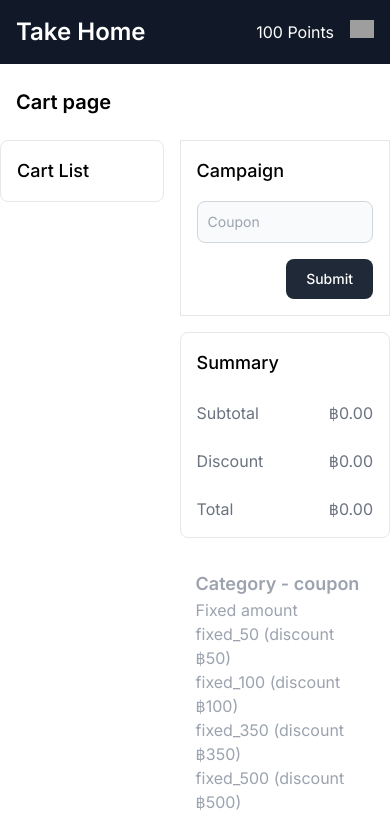
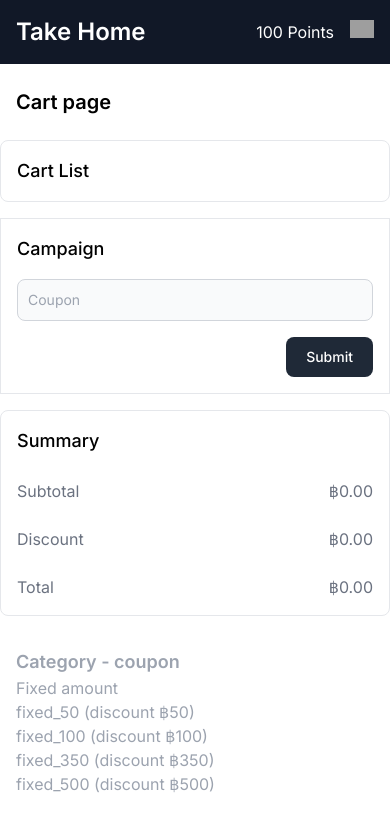
Before and after one commit to klgrand/take_home, a Next.js app: page /cart in a window 390 px wide. Shown: the top 816 px of the page. Built offline with nearby package versions, Linux system fonts and the light colour scheme; grey boxes are pictures that could not be loaded.

Commit message:
add cart page to support resposive

```diff
--- a/app/globals.css
+++ b/app/globals.css
@@ -49,11 +49,11 @@
 }
 
 .cart_page__container {
-  @apply flex gap-4 md:ml-4 md:mr-4;
+  @apply flex gap-4 md:ml-4 md:mr-4 md:flex-nowrap  flex-wrap;
 }
 
 .cart__container {
-  @apply p-4 border border-gray-200 rounded-lg basis-3/5;
+  @apply p-4 border border-gray-200 rounded-lg md:basis-3/5 basis-full;
 }
 
 .cart__title {
@@ -61,7 +61,7 @@
 }
 
 .summary__container {
-  @apply flex flex-col w-full basis-2/5 gap-4;
+  @apply flex flex-col w-full md:basis-2/5 basis-full gap-4;
 }
 
 .cart_summary__container {
```
